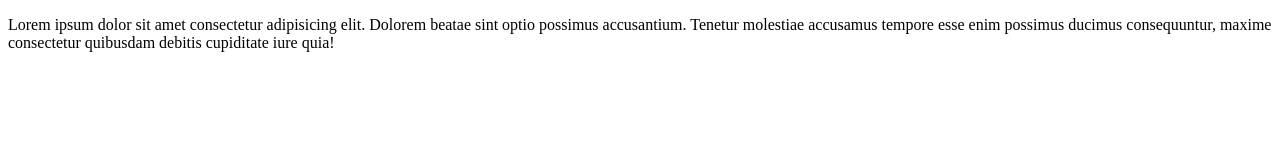
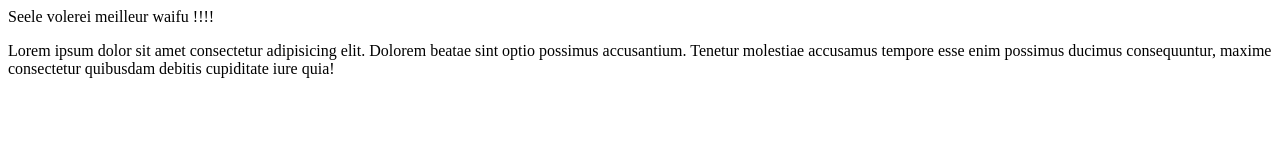
Before and after one commit to AnxianZhangTest/Test, a plain HTML site: page web/index.html in a window 1280 px wide. Drawn offline with Linux system fonts and the light colour scheme.

Commit message:
seele meilleur waifu

```diff
--- a/web/index.html
+++ b/web/index.html
@@ -1,7 +1,7 @@
 <!DOCTYPE html>
 <html>
     <head>
-
+        Seele volerei meilleur waifu !!!!
     </head>
     <body>
         <p>Lorem ipsum dolor sit amet consectetur adipisicing elit. Dolorem beatae sint
```
